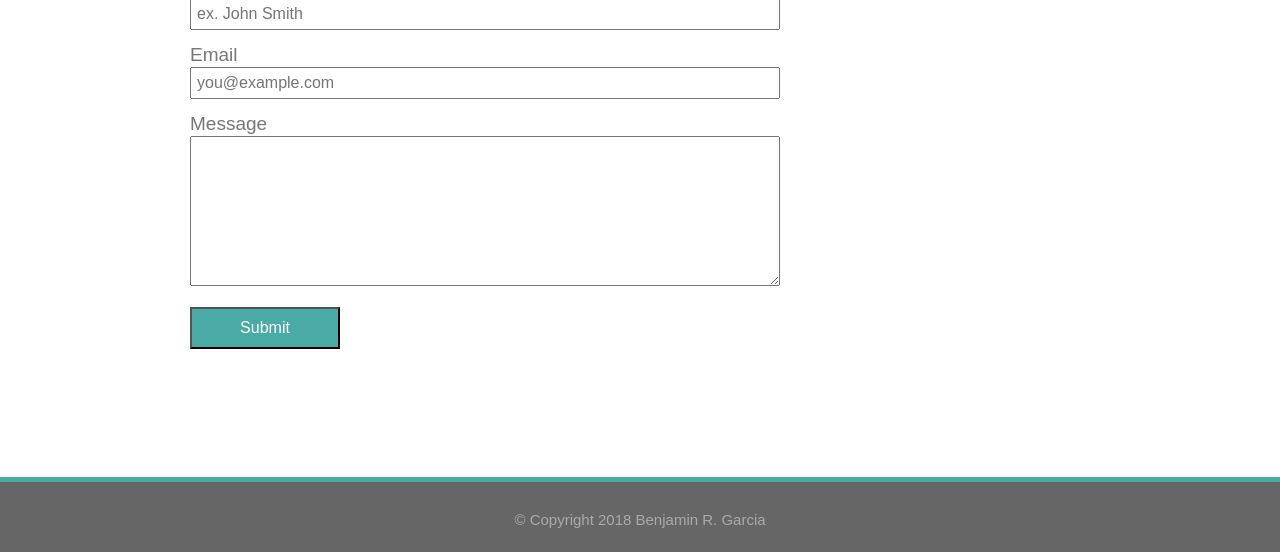
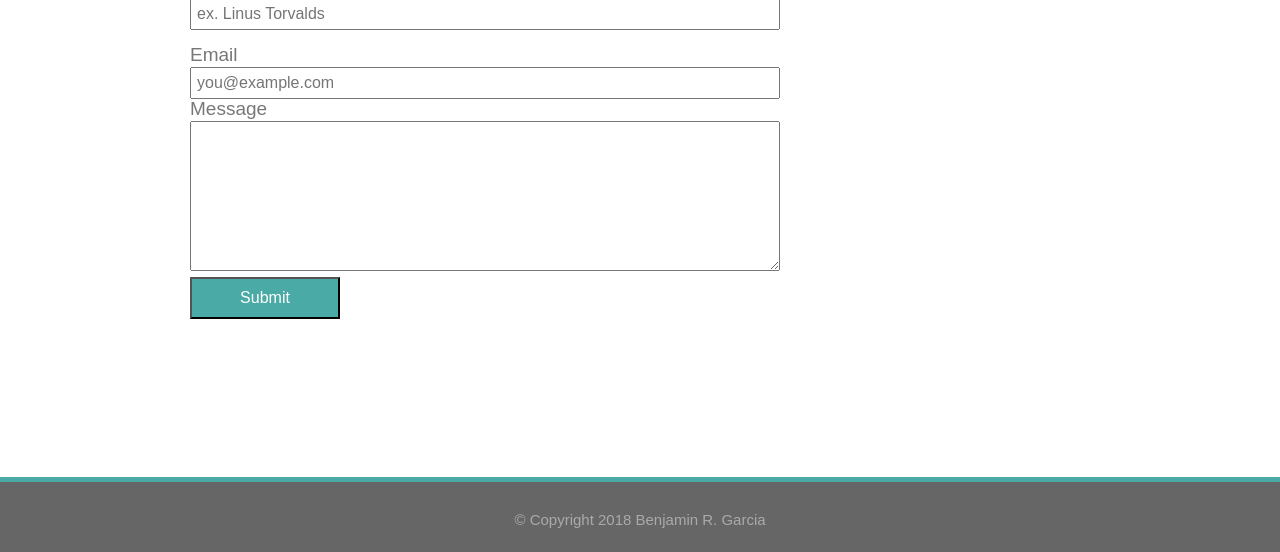
Before and after one commit to BenRGarcia/Basic-Portfolio, a plain HTML site: page contact.html in a window 1280 px wide. Shown: the part 248-800 px from the top of the page. Drawn offline with Linux system fonts and the light colour scheme.

Commit message:
Refactor CSS class names

```diff
--- a/contact.html
+++ b/contact.html
@@ -47,22 +47,22 @@
         <p class="form-element-margin">
           <label for="name">Name</label>
           <br>
-          <input id="name" type="text" name="name" placeholder="ex. John Smith" required>
+          <input id="name" type="text" name="name" placeholder="ex. Linus Torvalds" required>
         </p>
         <!-- Email -->
-        <p class="form-element-margin">
+        <p class="form-label-margin">
           <label for="email">Email</label>
           <br>
           <input id="email" type="email" name="email" placeholder="you@example.com" required>
         </p>
         <!-- Message -->
-        <p class="form-element-margin">
+        <p class="form-label-margin">
           <label for="message">Message</label>
           <br>
           <textarea id="message" name="message" required></textarea>
         </p>
         <!-- Submit Button -->
-        <p class="form-element-margin">
+        <p class="form-label-margin">
           <input id="submit-button" type="submit" value="Submit">
         </p>
       </fieldset>
```
